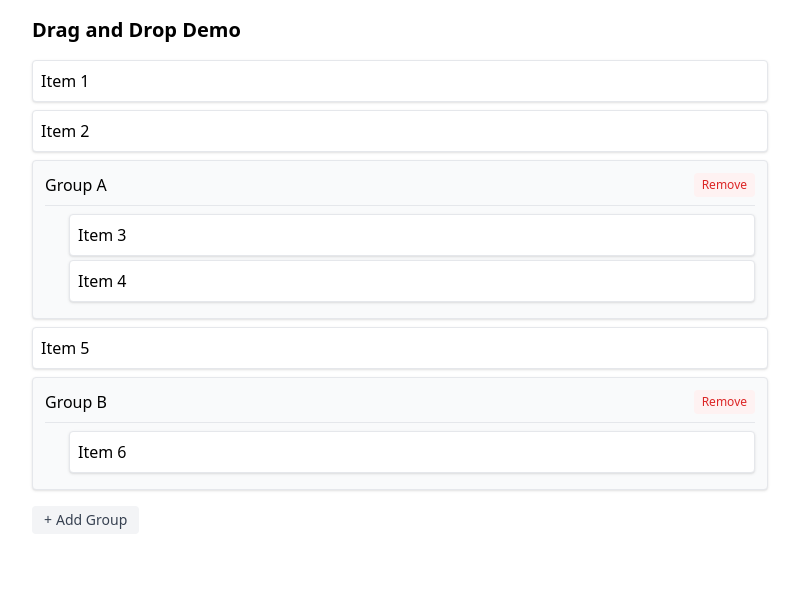
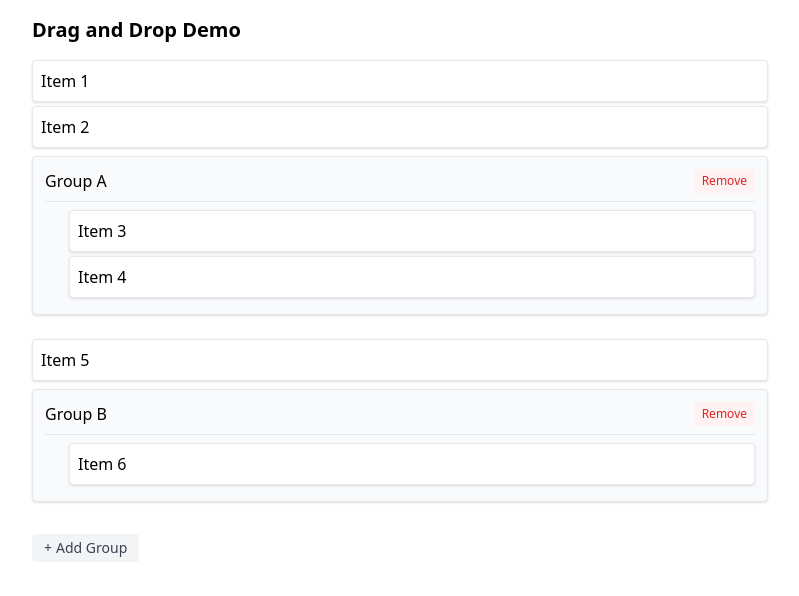
Before and after one commit to ethanmick/prototypes, a React (Vite) app in the folder drag-n-drop-01/: page / in a window 1280 px wide. Shown: the top 596 px of the page, without its empty margins (240-1039 px from the left). Built offline with nearby package versions, Linux system fonts and the light colour scheme.

Commit message:
fix: allow items to be dropped under groups

```diff
--- a/drag-n-drop-01/src/demos/v2.tsx
+++ b/drag-n-drop-01/src/demos/v2.tsx
@@ -151,6 +151,48 @@ const SortableGroup = ({
   )
 }
 
+// Group container with droppable after-area
+const GroupContainer = ({
+  group,
+  onRemoveGroup,
+  isOverGroup,
+}: {
+  group: Group
+  onRemoveGroup: (id: UniqueIdentifier) => void
+  isOverGroup: boolean
+}) => {
+  return (
+    <div className="relative">
+      {isOverGroup && <DroppableOverlay isOver={true} isGroup={true} />}
+      <SortableGroup group={group} onRemoveGroup={onRemoveGroup} />
+    </div>
+  )
+}
+
+// Droppable After Group Area
+const DroppableAfterGroup = ({
+  id,
+  isActive,
+}: {
+  id: UniqueIdentifier
+  isActive: boolean
+}) => {
+  const { setNodeRef } = useSortable({
+    id: `${id}-after`,
+    data: { type: 'AFTER_GROUP', groupId: id },
+  })
+
+  return (
+    <div
+      ref={setNodeRef}
+      className={`h-3 -mt-1 mb-2 rounded ${
+        isActive ? 'bg-green-200 border border-green-400' : 'hover:bg-gray-100'
+      }`}
+      style={{ transition: 'background-color 0.2s ease' }}
+    />
+  )
+}
+
 // Droppable Overlay Indicator
 const DroppableOverlay = ({
   isOver,
@@ -201,10 +243,18 @@ const DragNDropDemo = () => {
     null
   )
   const [overGroup, setOverGroup] = useState<UniqueIdentifier | null>(null)
+  const [overAfterArea, setOverAfterArea] = useState<UniqueIdentifier | null>(
+    null
+  )
 
   // IDs for sortable context - root items
   const rootIds = useMemo(() => {
-    return rootItems.map((item) => item.id)
+    const ids = rootItems.map((item) => item.id)
+    // Add "after-group" areas for each group
+    const afterGroupIds = rootItems
+      .filter((item) => item.type === 'GROUP')
+      .map((group) => `${group.id}-after`)
+    return [...ids, ...afterGroupIds]
   }, [rootItems])
 
   // Get all groups
@@ -263,6 +313,16 @@ const DragNDropDemo = () => {
     const activeItem = findItemById(active.id)
     if (!activeItem) return
 
+    // Reset states first
+    setOverGroup(null)
+    setOverAfterArea(null)
+
+    // Check if we're over an "after group" area
+    if (over.data.current?.type === 'AFTER_GROUP') {
+      setOverAfterArea(over.data.current.groupId as UniqueIdentifier)
+      return
+    }
+
     // Dropping an item over a group
     if (activeItem.type === 'ITEM' && over.data.current?.type === 'GROUP') {
       setOverGroup(over.id)
@@ -273,11 +333,6 @@ const DragNDropDemo = () => {
     if (activeItem.type === 'GROUP' && over.data.current?.type === 'GROUP') {
       setOverGroup(over.id)
       return
-    }
-
-    // Reset over group if not over a group
-    if (overGroup) {
-      setOverGroup(null)
     }
 
     // Handle dropping an item over another item in a group
@@ -297,6 +352,7 @@ const DragNDropDemo = () => {
       setActiveId(null)
       setActiveParentId(null)
       setOverGroup(null)
+      setOverAfterArea(null)
       return
     }
 
@@ -305,11 +361,83 @@ const DragNDropDemo = () => {
       setActiveId(null)
       setActiveParentId(null)
       setOverGroup(null)
+      setOverAfterArea(null)
       return
     }
 
-    // Handle Group sorting
-    if (activeItem.type === 'GROUP') {
+    // Handle dropping after a group
+    if (over.data.current?.type === 'AFTER_GROUP') {
+      const groupId = over.data.current.groupId as UniqueIdentifier
+
+      // Only handle item drops after groups
+      if (activeItem.type === 'ITEM') {
+        setRootItems((items) => {
+          // Find the group and its index
+          const groupIndex = items.findIndex((item) => item.id === groupId)
+          if (groupIndex === -1) return items
+
+          // Handle removing the item from its current location
+          let itemsWithoutDragged: RootItem[] = []
+          let draggedItem: Item | null = null
+
+          // If the item is from a group
+          const activeParent = findGroupContainingItem(active.id)
+          if (activeParent) {
+            // Get the dragged item
+            draggedItem = activeParent.items.find(
+              (item) => item.id === active.id
+            ) as Item
+
+            // Remove from original group
+            itemsWithoutDragged = items.map((item) => {
+              if (item.id === activeParent.id && item.type === 'GROUP') {
+                return {
+                  ...item,
+                  items: item.items.filter((i) => i.id !== active.id),
+                }
+              }
+              return item
+            })
+          } else {
+            // Item is at root level
+            draggedItem = items.find((item) => item.id === active.id) as Item
+
+            // Remove from root
+            itemsWithoutDragged = items.filter((item) => item.id !== active.id)
+          }
+
+          if (!draggedItem) return items
+
+          // Insert after the group
+          return [
+            ...itemsWithoutDragged.slice(0, groupIndex + 1),
+            draggedItem,
+            ...itemsWithoutDragged.slice(groupIndex + 1),
+          ]
+        })
+      }
+      // If dragging a group to after another group
+      else if (activeItem.type === 'GROUP') {
+        setRootItems((items) => {
+          const oldIndex = items.findIndex((item) => item.id === active.id)
+          const targetGroupIndex = items.findIndex(
+            (item) => item.id === groupId
+          )
+
+          if (oldIndex === -1 || targetGroupIndex === -1) return items
+
+          // We want to place it after the target group
+          const newIndex =
+            targetGroupIndex < oldIndex
+              ? targetGroupIndex + 1
+              : targetGroupIndex
+
+          return arrayMove(items, oldIndex, newIndex)
+        })
+      }
+    }
+    // Handle Group sorting - direct group-to-group
+    else if (activeItem.type === 'GROUP') {
       const overItem = findItemById(over.id)
 
       setRootItems((items) => {
@@ -332,6 +460,7 @@ const DragNDropDemo = () => {
           setActiveId(null)
           setActiveParentId(null)
           setOverGroup(null)
+          setOverAfterArea(null)
           return items
         }
 
@@ -466,7 +595,6 @@ const DragNDropDemo = () => {
         })
       }
     }
-
     // Handle dropping an item directly over a group
     else if (
       activeItem.type === 'ITEM' &&
@@ -477,6 +605,7 @@ const DragNDropDemo = () => {
         setActiveId(null)
         setActiveParentId(null)
         setOverGroup(null)
+        setOverAfterArea(null)
         return
       }
 
@@ -537,6 +666,7 @@ const DragNDropDemo = () => {
     setActiveId(null)
     setActiveParentId(null)
     setOverGroup(null)
+    setOverAfterArea(null)
   }
 
   // Adding new groups
@@ -583,7 +713,7 @@ const DragNDropDemo = () => {
         onDragOver={handleDragOver}
         onDragEnd={handleDragEnd}
       >
-        <div className="space-y-2 min-h-[400px]">
+        <div className="space-y-1 min-h-[400px]">
           <SortableContext
             items={rootIds}
             strategy={verticalListSortingStrategy}
@@ -595,13 +725,15 @@ const DragNDropDemo = () => {
 
               if (item.type === 'GROUP') {
                 return (
-                  <div key={item.id.toString()} className="relative">
-                    {overGroup === item.id && (
-                      <DroppableOverlay isOver={true} isGroup={true} />
-                    )}
-                    <SortableGroup
+                  <div key={item.id.toString()}>
+                    <GroupContainer
                       group={item}
                       onRemoveGroup={handleRemoveGroup}
+                      isOverGroup={overGroup === item.id}
+                    />
+                    <DroppableAfterGroup
+                      id={item.id}
+                      isActive={overAfterArea === item.id}
                     />
                   </div>
                 )
```
